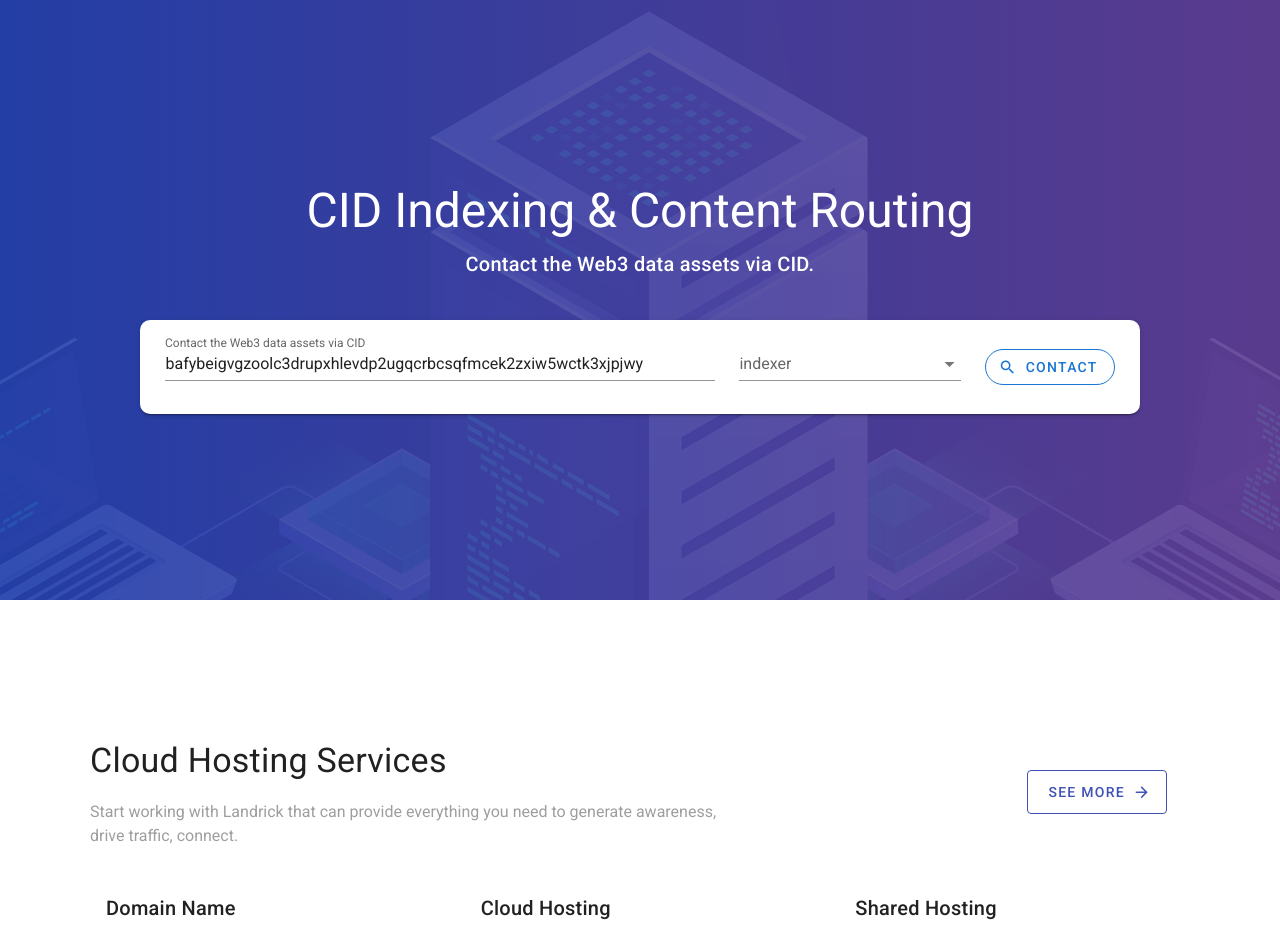
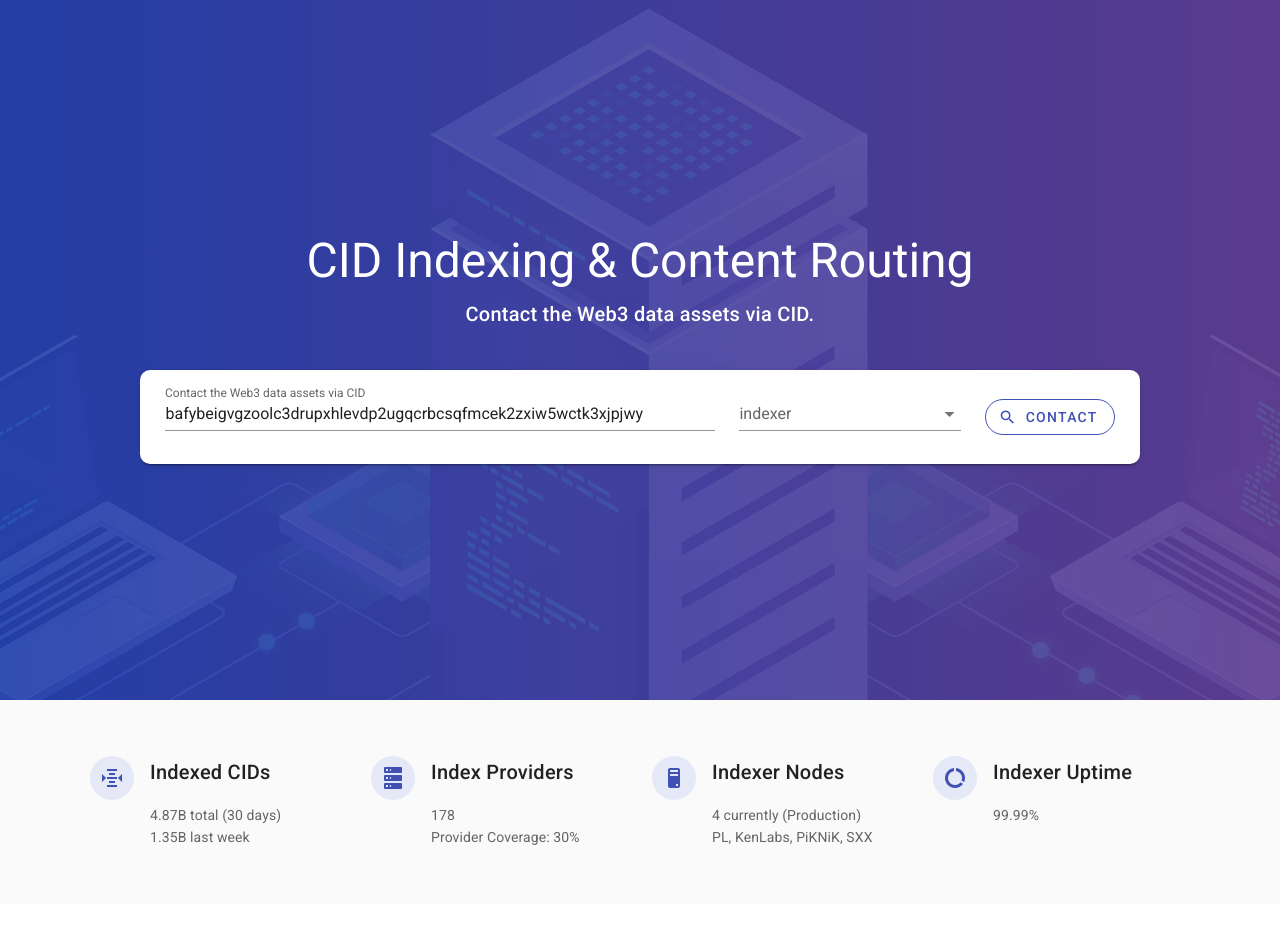
Before and after one commit to TrenlinHuang/TimeRose-Web, a Vue app: page /#/indexer in a window 1280 px wide. Before the commit this address led to /#/indexer. Shown: the top 943 px of the page. Built offline with nearby package versions, Linux system fonts and the light colour scheme.

Commit message:
matrices

```diff
--- a/src/views/index.vue
+++ b/src/views/index.vue
@@ -1,15 +1,15 @@
 <template>
   <div>
     <section class="theme-linear">
-      <v-parallax dark height="600" src="../assets/dedicated.png">
+      <v-parallax dark height="700" src="../assets/dedicated.png">
         <v-row align="center" justify="center" class="text-center">
           <v-col cols="auto">
             <div class="mb-10">
               <div class="text-h3">CID Indexing & Content Routing</div>
               <div class="text-h6 mt-3">Contact the Web3 data assets via CID.</div>
             </div>
-            <div>
-              <v-card light width="1000" color="white" class="py-3 px-5" style="border-radius: 10px">
+            <v-hover v-slot:default="{ hover }">
+              <v-card :elevation="hover ? 10 : 2" light width="1000" color="white" class="py-3 px-5" style="border-radius: 10px">
                 <v-row justify="center" align="center">
                   <v-col cols="7">
                     <v-text-field :label="inputLable" v-model="cid" ref="cid"
@@ -19,25 +19,46 @@
                     <v-select label="indexer"></v-select>
                   </v-col>
                   <v-col cols="auto">
-                    <v-btn @click="contact" color="primary" rounded outlined>
+                    <v-btn @click="contact" color="indigo" rounded outlined>
                       <v-icon left>mdi-magnify</v-icon> contact
                     </v-btn>
                   </v-col>
                 </v-row>
               </v-card>
-            </div>
+            </v-hover>
           </v-col>
         </v-row>
       </v-parallax>
     </section>
 
-    <section class="auto-margin py-10">
-      <v-row>
+    <div class="grey lighten-5">
+      <section class="auto-margin py-10">
+        <v-row align="stretch">
+          <v-col v-for="m in matrices" :key="m.title" :cols="12/matrices.length">
+            <v-row>
+              <v-col cols="auto" class="pr-0">
+                <v-card-title class="px-0">
+                  <v-icon color="indigo" class="icon-background-circle">{{m.icon}}</v-icon>
+                </v-card-title>
+              </v-col>
+              <v-col class="pl-0">
+                <v-card elevation="0" color="transparent">
+                  <v-card-title>
+                    {{m.title}}
+                  </v-card-title>
+                  <v-card-text>
+                    <div v-for="t in m.text" :key="t">{{t}}</div>
+                  </v-card-text>
+                </v-card>
+              </v-col>
+            </v-row>
 
-      </v-row>
-    </section>
+          </v-col>
+        </v-row>
+      </section>
+    </div>
 
-    <section class="auto-margin py-10">
+    <!-- <section class="auto-margin py-10">
       <v-row align="center">
         <v-col cols="7">
           <div :class="headerClass">
@@ -71,10 +92,10 @@
           </v-col>
         </v-row>
       </div>
-    </section>
+    </section> -->
 
 
-    <div class="grey lighten-5">
+    <div>
       <section class="auto-margin py-10" v-for="(s, i) in sections" :key="s.title">
         <c-selection :reverse="i%2==0"
         :title="s.title" :subtitle="s.subtitle" :list="s.list" :btn="s.btn" :img="s.img"
@@ -82,23 +103,11 @@
       </section>
     </div>
 
-    <footer class="grey darken-4 grey--text text--lighten-3 py-10">
-      <!-- <section class="auto-margin">
-        <v-row class="text-center">
-          <v-col v-for="c in contactUs" :key="c.title">
-            <v-card dark color="transparent" elevation="0">
-              <div><v-icon class="pa-2 indigo">{{c.icon}}</v-icon></div>
-              <div class="text-h6 my-2">{{c.title}}</div>
-              <div class="text-body-2 my-2">{{c.value}}</div>
-            </v-card>
-          </v-col>
-        </v-row>
-      </section> -->
+    <footer class="grey darken-4 grey--text text--lighten-3 py-5">
       <section class="auto-margin">
         <v-row align="center">
           <v-col>
             © 2022 KEN labs
-            <!--  Design with <v-icon class="text-body-1" color="red">mdi-heart</v-icon> -->
           </v-col>
           <v-spacer></v-spacer>
           <v-col cols="auto">
@@ -135,6 +144,40 @@ export default {
     cid: global.config.cid || 'bafybeigvgzoolc3drupxhlevdp2ugqcrbcsqfmcek2zxiw5wctk3xjpjwy',
     rules: [
       required
+    ],
+
+    matrices: [
+      {
+        icon: 'mdi-altimeter',
+        title: 'Indexed CIDs',
+        text: [
+          '4.87B total (30 days)',
+          '1.35B last week'
+        ]
+      },
+      {
+        icon: 'mdi-server',
+        title: 'Index Providers',
+        text: [
+          '178',
+          'Provider Coverage: 30%'
+        ]
+      },
+      {
+        icon: 'mdi-desktop-tower',
+        title: 'Indexer Nodes',
+        text: [
+          '4 currently (Production)',
+          'PL, KenLabs, PiKNiK, SXX'
+        ]
+      },
+      {
+        icon: 'mdi-chart-donut',
+        title: 'Indexer Uptime',
+        text: [
+          '99.99%'
+        ]
+      }
     ],
 
     services: [
@@ -226,6 +269,11 @@ export default {
   transition: all .3s;
   transform: scale(1.1);
 }
+.icon-background-circle{
+  padding: 10px;
+  border-radius: 30px;
+  background: rgba(47, 85, 212, 0.1)
+}
 a{
   text-decoration: none;
   color: white !important;
```
